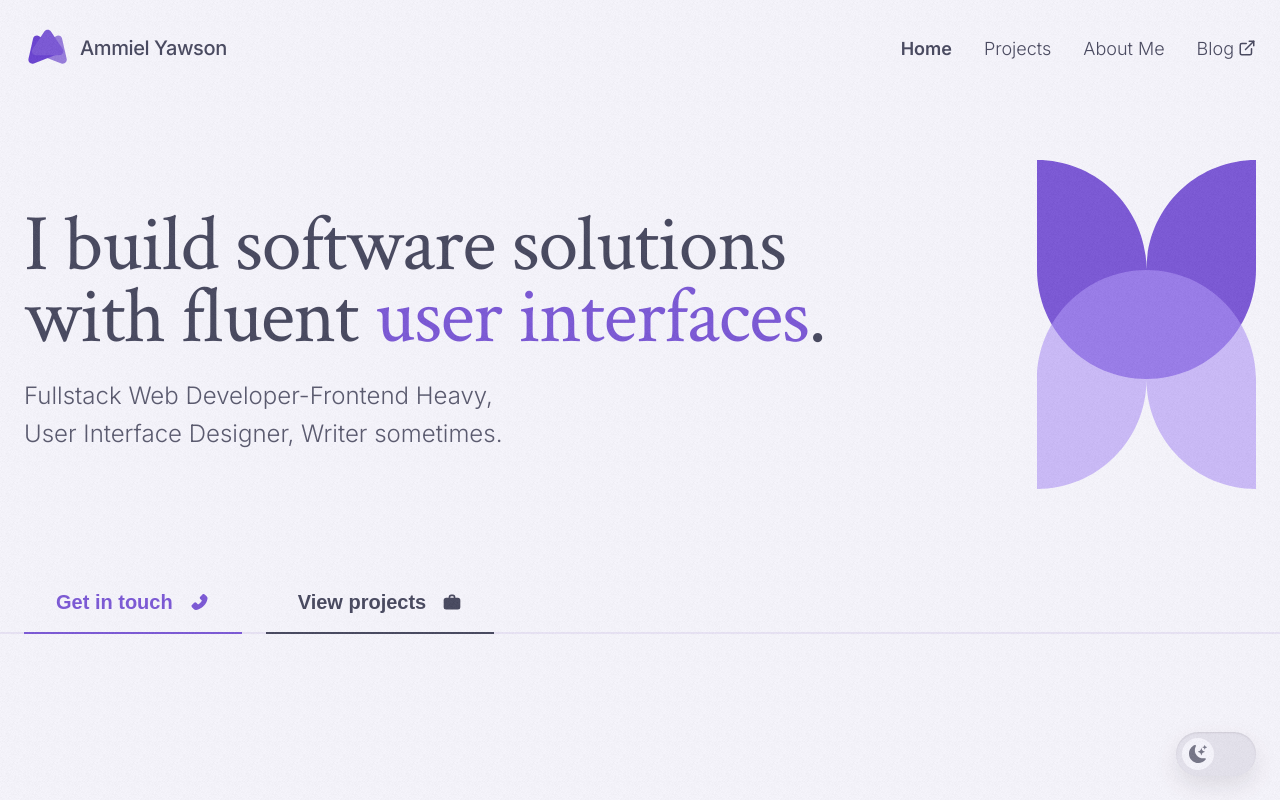
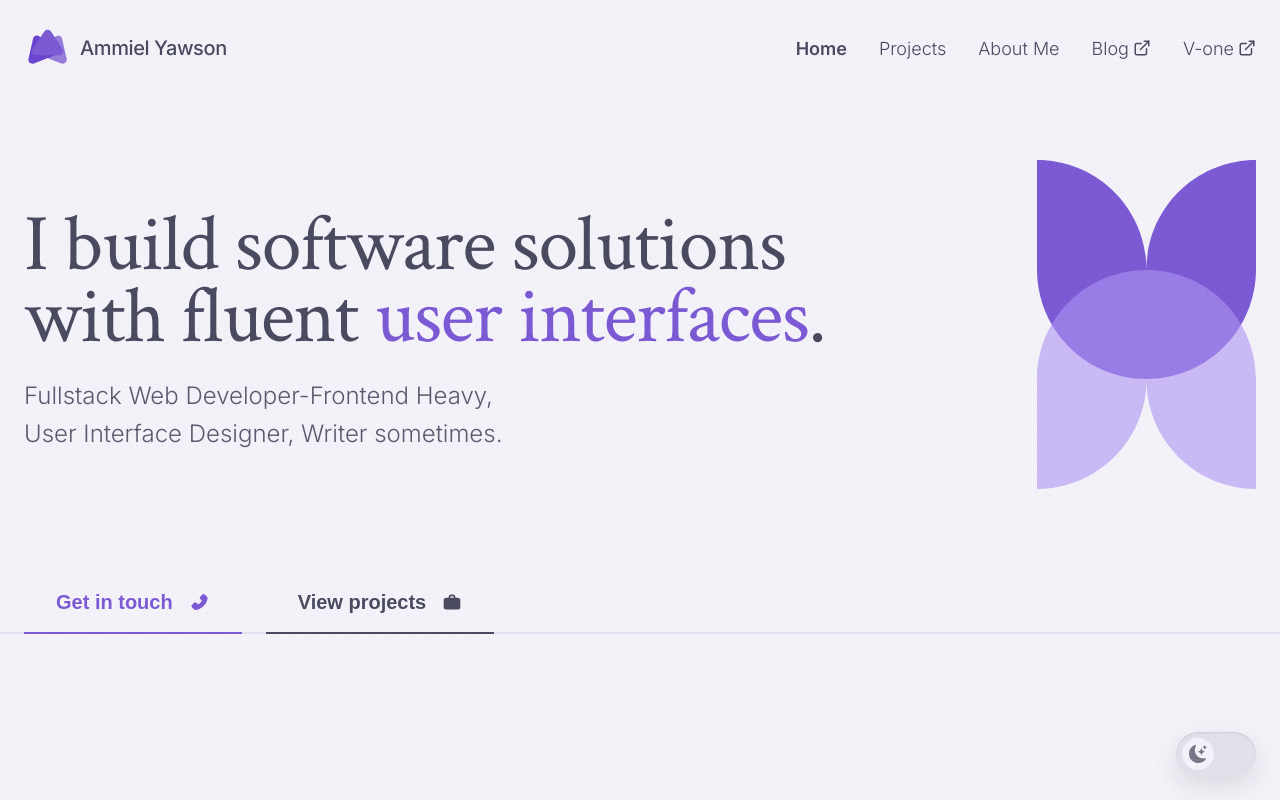
Before and after one commit to AmmDuncan/portfolio_v2, a Next.js app: page / in a window 1280 px wide. Shown: the top 800 px of the page. Built offline with nearby package versions, Linux system fonts and the light colour scheme.

Commit message:
feat: navbar-> added route to old version

```diff
--- a/components/layout/Navbar/Navbar.helpers.js
+++ b/components/layout/Navbar/Navbar.helpers.js
@@ -1,8 +1,9 @@
 const navlist = [
-  {to: '/', display: "Home"},
-  {to: '/projects', display: "Projects"},
-  {to: '/about', display: "About Me"},
-  {to: 'https://blog.ammielyawson.com/', display: 'Blog', external: true, }
-]
+  { to: "/", display: "Home" },
+  { to: "/projects", display: "Projects" },
+  { to: "/about", display: "About Me" },
+  { to: "https://blog.ammielyawson.com/", display: "Blog", external: true },
+  { to: "https://v1.ammielyawson.com/", display: "V-one", external: true },
+];
 
-export {navlist}
+export { navlist };
```
